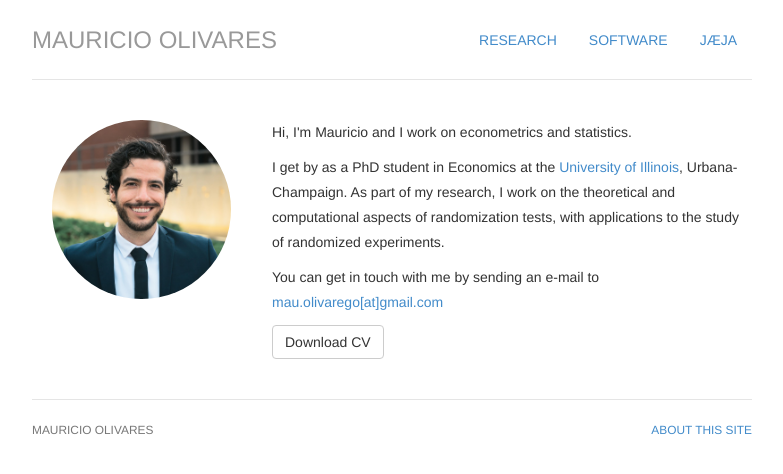
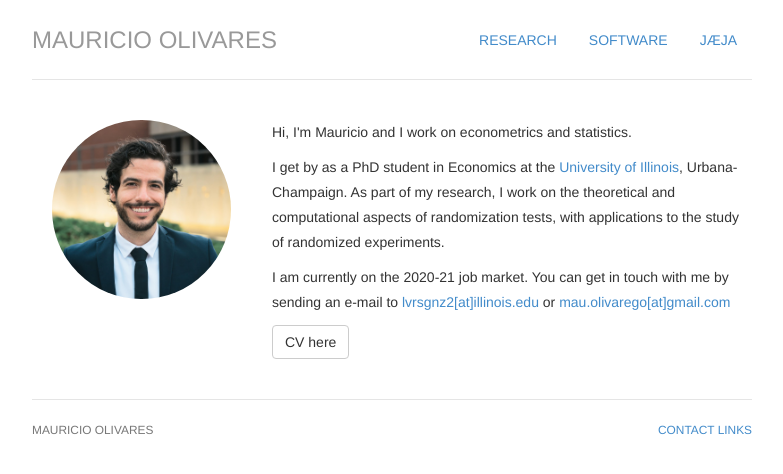
Before and after one commit to mauolivares/mauolivares.github.io, a Jekyll site: the page built from index.html, in a window 1280 px wide. Shown: the top 474 px of the page, without its empty margins (248-1031 px from the left). Built offline with Jekyll 4.4.1, drawn with Linux system fonts in a browser that asks for light colours.

Commit message:
update home

```diff
--- a/_includes/footer.html
+++ b/_includes/footer.html
@@ -5,7 +5,7 @@
 	<p><small> Mauricio Olivares</small></p>
 	</div>
 	<div class="col-sm-4">
-	<p class="pull-right"><small><a href="/contact" title="About this site">About this site</a></small></p>
+	<p class="pull-right"><small><a href="/contact" title="Contact Info">Contact Links</a></small></p>
 	</div>
 	</div>
 </div> <!-- /footer -->
--- a/contact/index.html
+++ b/contact/index.html
@@ -14,6 +14,7 @@ description: Contact information for Mauricio Olivares.
 
 	<ul class="list-unstyled">
 	<li><a href="https://economics.illinois.edu/profile/lvrsgnz2">@UIUC Econ</a></li>
+	<li><a href="https://scholar.google.com/citations?user=TrvfBncAAAAJ&hl=en">@Google Scholar</a></li>
 	<li><a href="https://github.com/mauolivares">@GitHub</a></li>
 	<li><a href="https://stats.stackexchange.com/users/69612/mauolivares">@StackExchange</a></li>
 	<!-- <li><a href="http://dribbble.com/jmcglone">@Dribbble</a></li> -->
--- a/index.html
+++ b/index.html
@@ -16,8 +16,11 @@ description: Mauricio Olivares is a PhD student in Economics at the University o
 	<p> Hi, I'm <span itemprop="name">Mauricio</span> and I work on econometrics and statistics.</p>
 	<p> I get by as a <span itemprop="title">PhD student in Economics</span> at <span itemprop="affiliation">the <a href="https://economics.illinois.edu/">University of Illinois</a></span>, <span itemprop="locality">Urbana-Champaign</span>.
 	    As part of my research, I work on the theoretical and computational aspects of randomization tests, with applications to the study of randomized experiments.
-	<p> You can get in touch with me by sending an e-mail to <a href="mailto:mau.olivarego@gmail.com">mau.olivarego[at]gmail.com</a>
-	<p><a href="/files/Vitae_September2020.pdf" class="btn btn-default pull-left" title="Download CV as PDF">Download CV</a>
+	<p> I am currently on the 2020-21 job market. You can get in touch with me by sending an e-mail to <a href="mailto:lvrsgnz2@illinois.edu">lvrsgnz2[at]illinois.edu</a> or <a href="mailto:mau.olivarego@gmail.com">mau.olivarego[at]gmail.com</a>
+	<p><a href="/files/Vitae_September2020.pdf" class="btn btn-default pull-left" title="Download CV as PDF">CV here</a>
 	</div>
 </div>
 <!-- </div> -->
+
+
+<!-- I am a PhD candidate in the Department of Economics at the University of Illinois at Urbana-Champaign. My primary research interests are in econometric theory, particularly in the theoretical and computational aspects of permutation tests. -->
```
